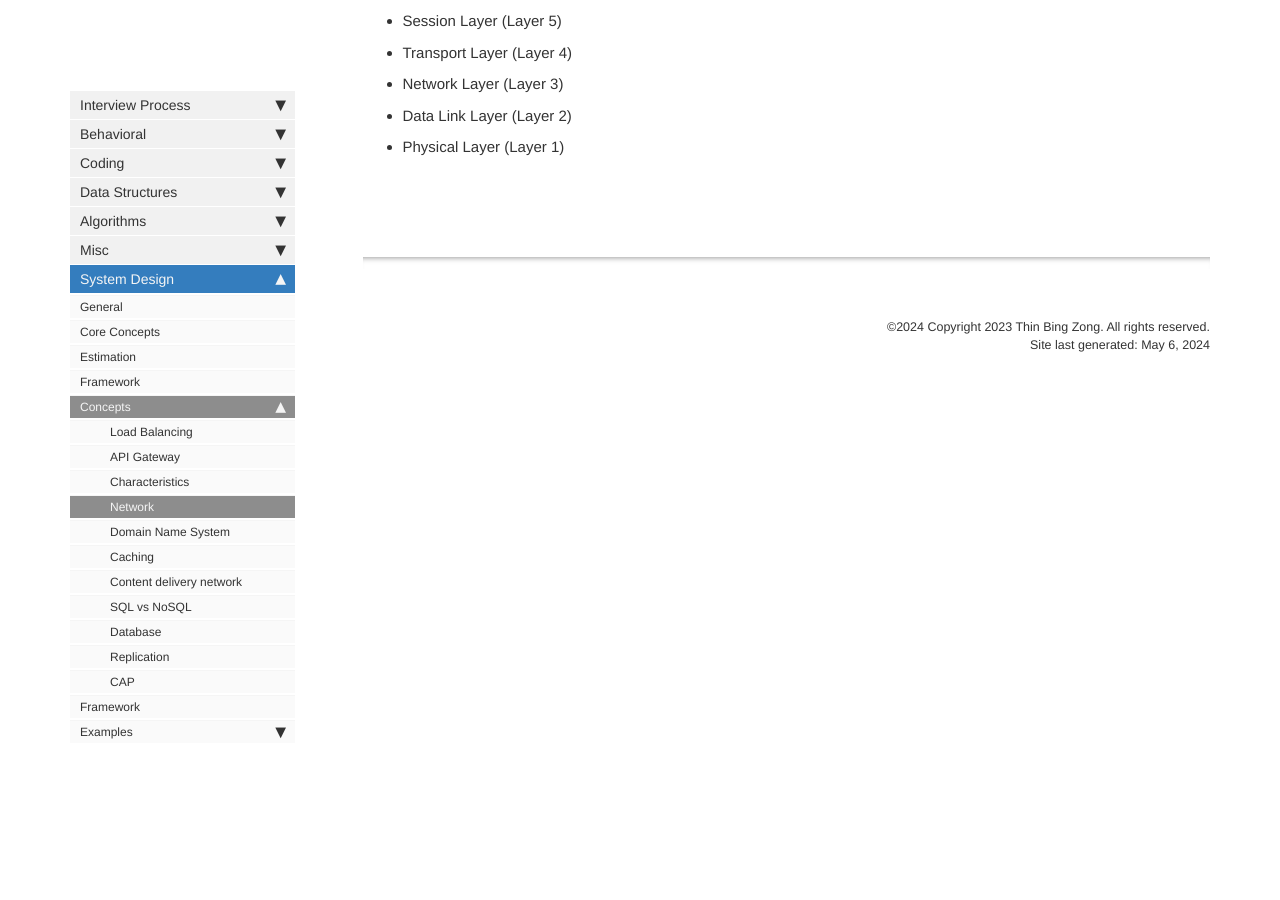
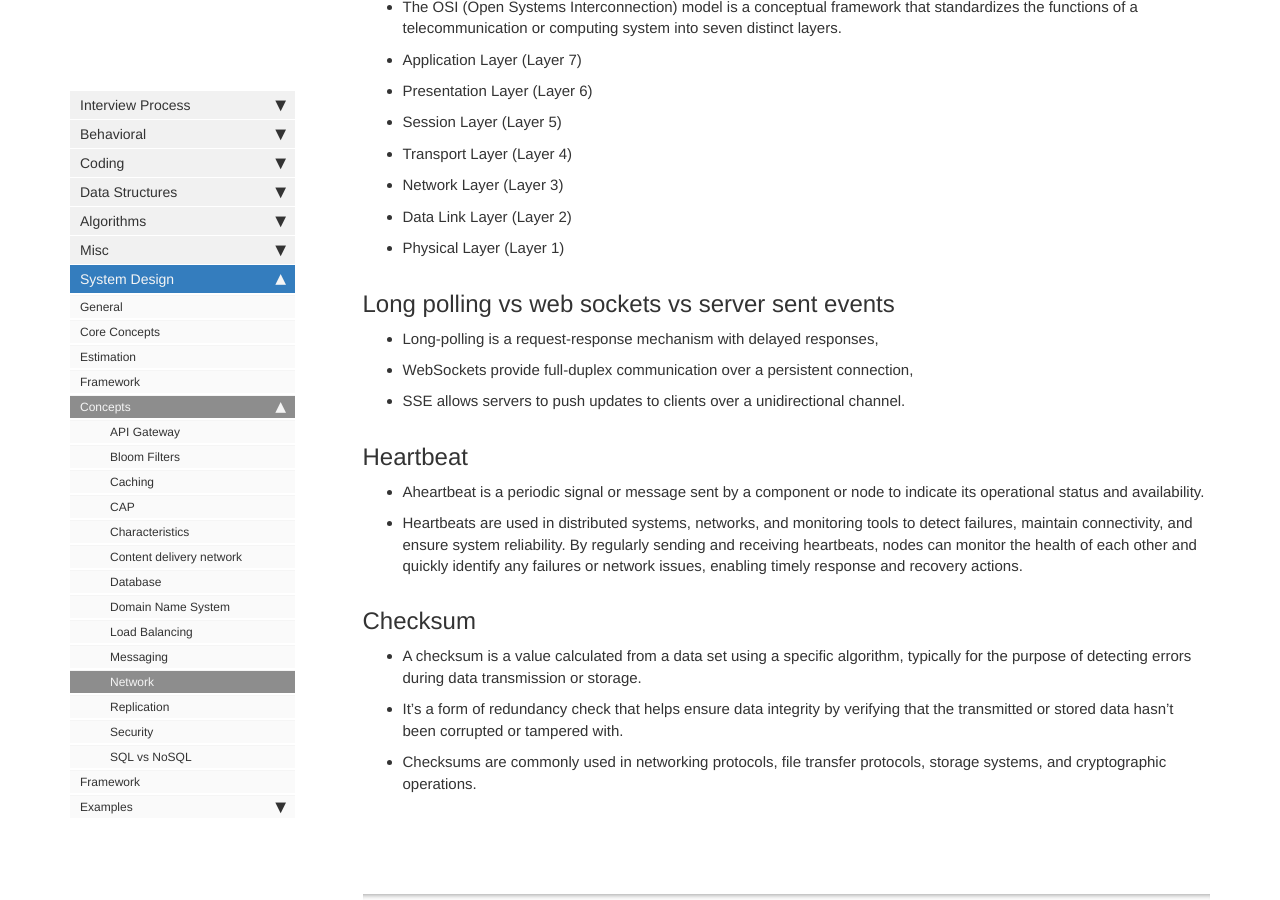
Before and after one commit to bzthin/bzthin.github.io, a Jekyll site: the page built from pages/technical/system-design/concepts/network.md, in a window 1280 px wide and 900 px high, scrolled down 1181 px. Built offline with Jekyll 4.4.1, drawn with Linux system fonts in a browser that asks for light colours; comment, search, counter and statistics services are not loaded; some of the changed text lies outside the part shown.

Commit message:
Update system design concepts part 2

```diff
--- a/pages/technical/system-design/concepts/network.md
+++ b/pages/technical/system-design/concepts/network.md
@@ -30,3 +30,18 @@ permalink: /system_design_network
 - Network Layer (Layer 3)
 - Data Link Layer (Layer 2)
 - Physical Layer (Layer 1)
+
+
+## Long polling vs web sockets vs server sent events
+- Long-polling is a request-response mechanism with delayed responses,
+- WebSockets provide full-duplex communication over a persistent connection,
+- SSE allows servers to push updates to clients over a unidirectional channel.
+
+## Heartbeat
+- Aheartbeat is a periodic signal or message sent by a component or node to indicate its operational status and availability.
+- Heartbeats are used in distributed systems, networks, and monitoring tools to detect failures, maintain connectivity, and ensure system reliability. By regularly sending and receiving heartbeats, nodes can monitor the health of each other and quickly identify any failures or network issues, enabling timely response and recovery actions.
+
+## Checksum
+- A checksum is a value calculated from a data set using a specific algorithm, typically for the purpose of detecting errors during data transmission or storage.
+-  It's a form of redundancy check that helps ensure data integrity by verifying that the transmitted or stored data hasn't been corrupted or tampered with.
+- Checksums are commonly used in networking protocols, file transfer protocols, storage systems, and cryptographic operations.
```
Also changed, not shown: _data/sidebars/technical_sidebar.yml (+27 -19 lines), pages/technical/system-design/concepts/bloom_filters.md (added, +15 -0 lines), pages/technical/system-design/concepts/messaging.md (added, +20 -0 lines), pages/technical/system-design/concepts/replication.md (+10 -0 lines), pages/technical/system-design/concepts/security.md (added, +19 -0 lines).
